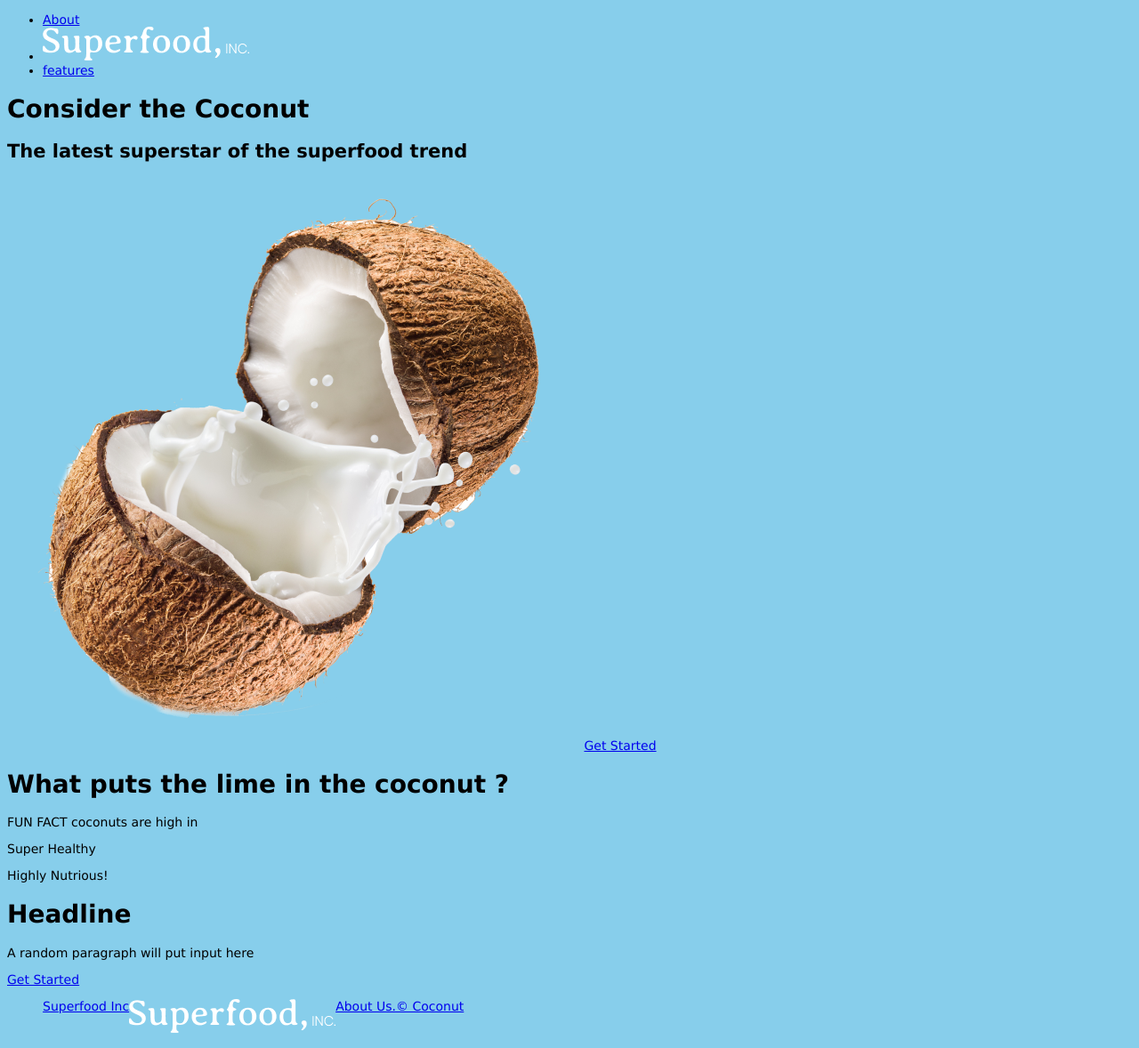
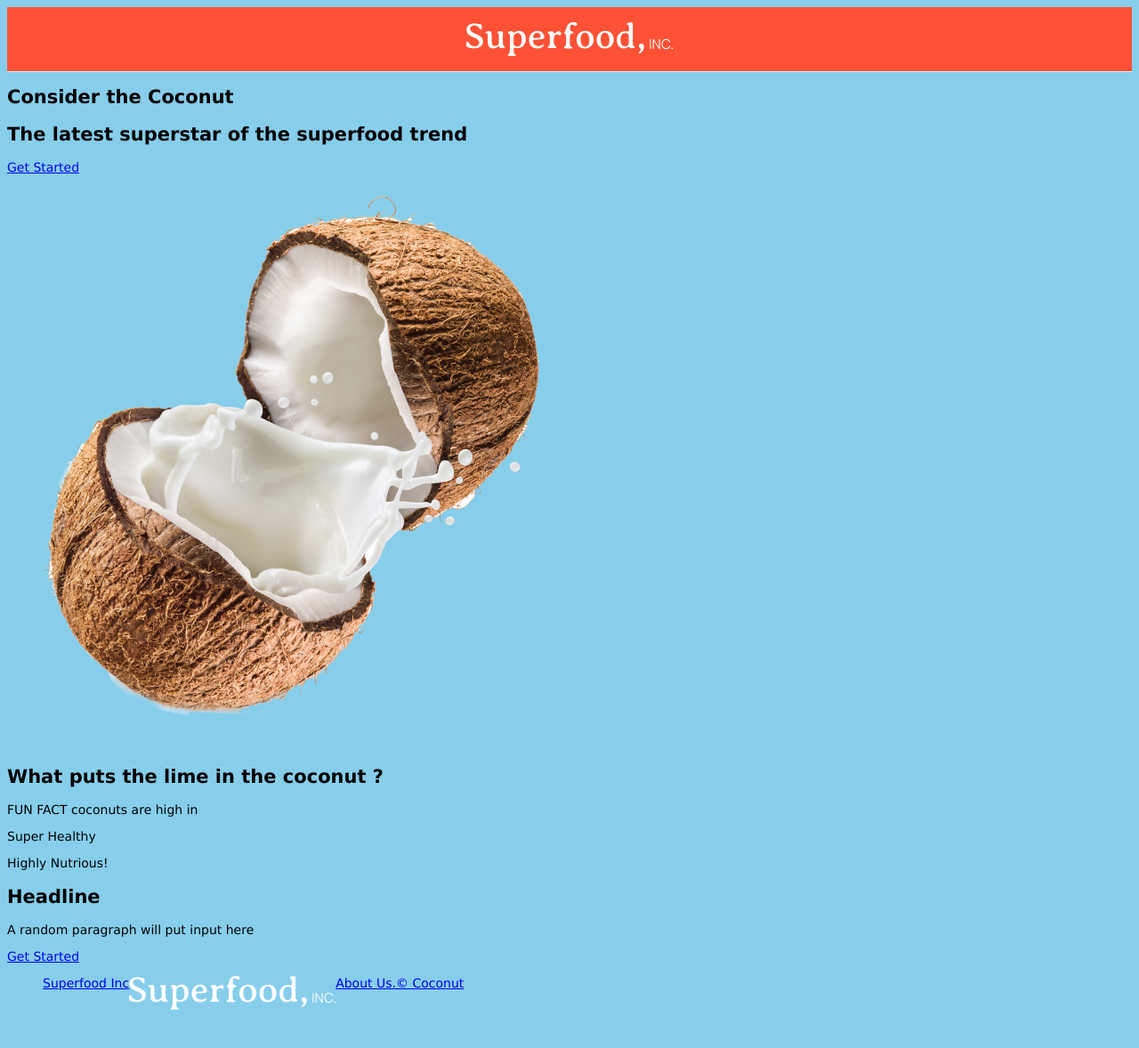
Before and after one commit to martinestoyanov/ironhack-hackathon-april-17, a plain HTML site: page index.html in a window 1280 px wide. Shown: the whole page at 89% size. After the commit the page ends 1152 px from the top, so only its background shows below. Drawn offline with Linux system fonts and the light colour scheme; a web font is replaced by a local one.

Commit message:
html formatting

```diff
--- a/index.html
+++ b/index.html
@@ -14,42 +14,35 @@
 </head>
 
 <body>
-    <nav>
-        <ul>
-        <li><a href="#"> About </a></li>
-        <li><img src="assets/LOGO.png"></li>
-        <li><a href="#">features</a></li>
-         </li>
-       </ul>
-   </nav>
- <body>
-  <div class="container">
+    <header>
+        <img id="logo" src="./assets/LOGO.png" alt="Superfood Inc Logo">
+    </header>
 
-   <h1>  Consider the Coconut  </h1>
+
+    <section id="top-section">
+        <div id="top-section-left">
+            <h1> Consider the Coconut </h1>
             <h2> The latest superstar of the superfood trend </h2>
-   <img src="assets/coconut.png">
             <a class="get-started-btn" href="#">Get Started</a>
         </div>
+        <div id="top-section-image">
+            <img src="assets/coconut.png">
+        </div>
+    </section>
 
-<mid section div>
+    <section id="mid-section">
         <h1> What puts the lime in the coconut ? </h1>
         <p> FUN FACT coconuts are high in </p>
         <p> Super Healthy</p>
         <p>Highly Nutrious!<p>
-</div>
+    </section>
 
 
-<bottom div>
+    <section id="bottom-section">
         <h1>Headline</h1>
         <p>A random paragraph will put input here</p>
         <a class="get-started-btn" href="#">Get Started</a>
-</div>
-
-
-
-
-</body>
-</html>
+    </section>
 
     <footer>
         <ul>
@@ -59,3 +52,6 @@
             <li><a href="#"> &copy; Coconut </a></li>
         </ul>
     </footer>
+</body>
+
+</html>
```
Also changed, not shown: assets/top-background.png. Lines whose indentation alone changed are shown as unchanged.
